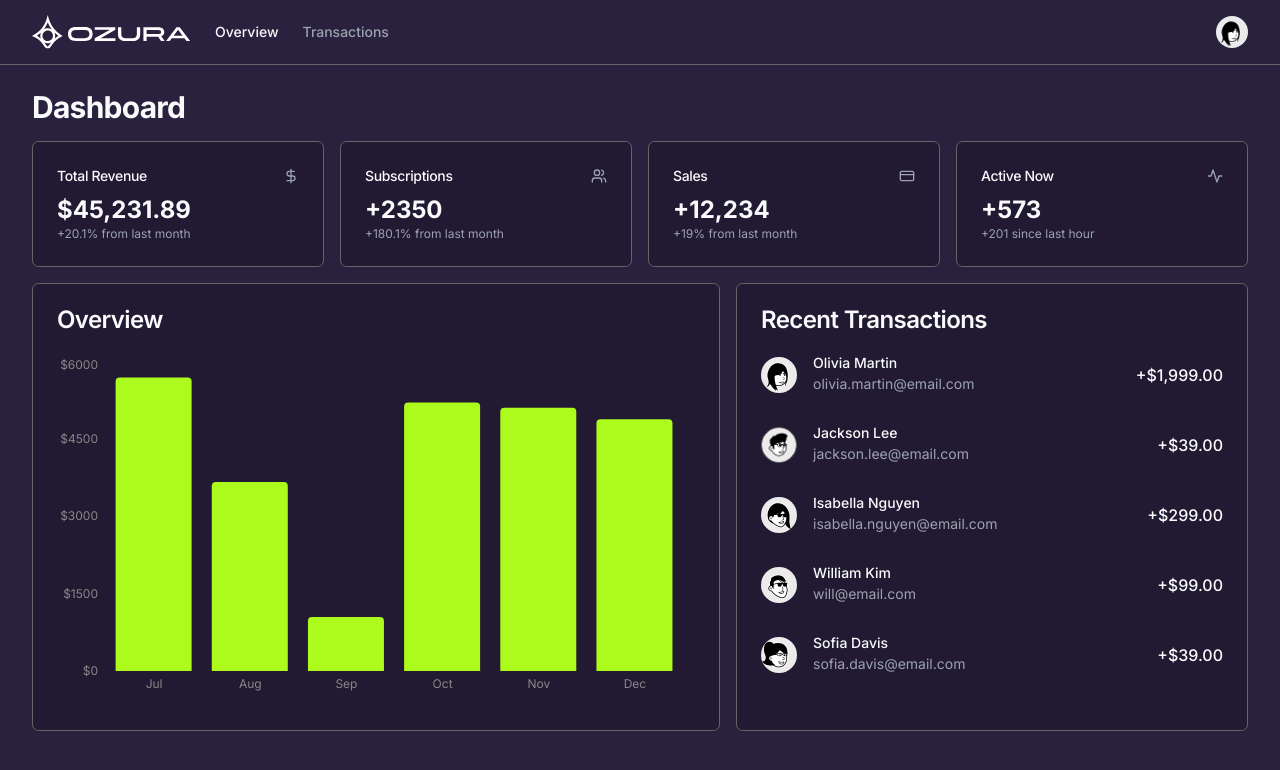
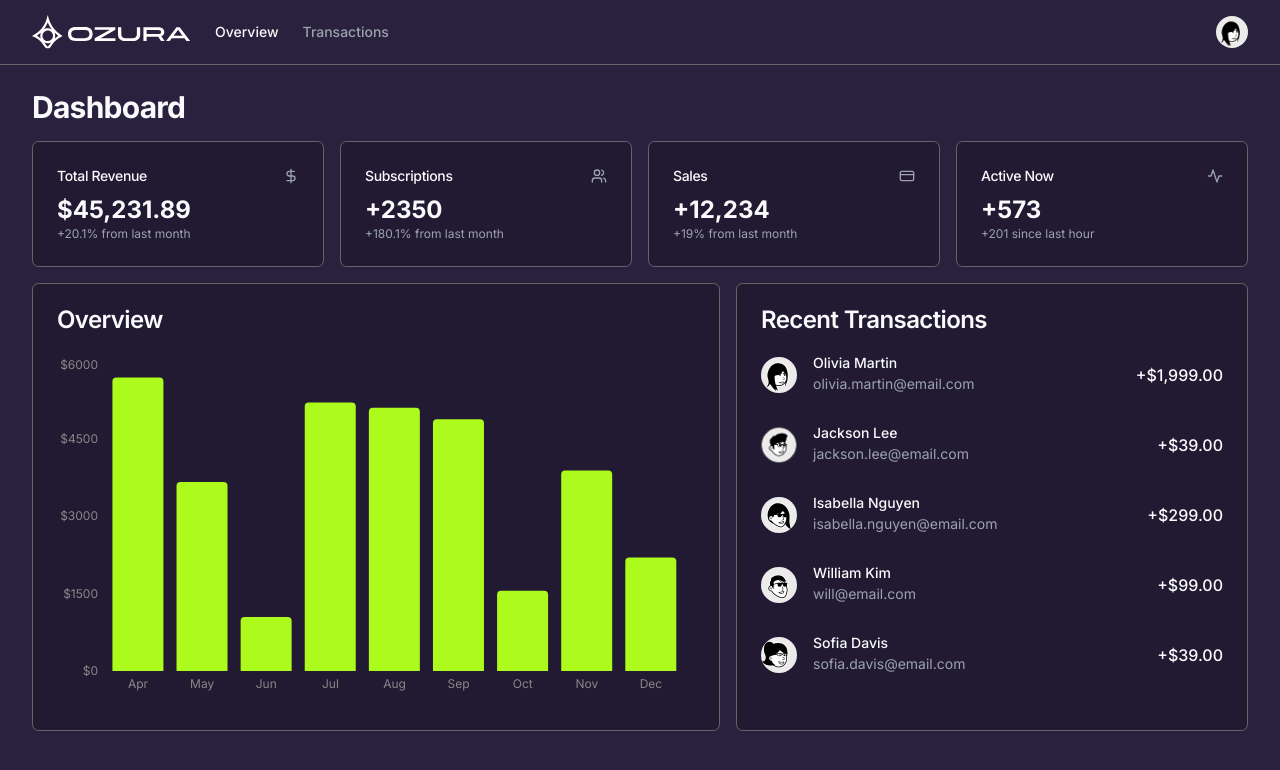
Before and after one commit to umair-vettel/ozura-merchant-dashboard, a Next.js app: page / in a window 1280 px wide. Shown: the top 770 px of the page. Built offline with nearby package versions, Linux system fonts and the light colour scheme.

Commit message:
fixed colors

```diff
--- a/src/app/(dashboard)/transactions/page.tsx
+++ b/src/app/(dashboard)/transactions/page.tsx
@@ -1,5 +1,6 @@
 import { Payment, columns } from "./columns";
 import { DataTable } from "@components/ui/data-table";
+import { Metadata } from "next";
 
 async function getData(): Promise<Payment[]> {
   // Fetch data from your API here.
@@ -357,13 +358,18 @@ async function getData(): Promise<Payment[]> {
   ];
 }
 
+export const metadata: Metadata = {
+  title: "Transactions | Ozura Pay",
+  description: "Transactions | Ozura Pay",
+};
+
 export default async function DemoPage() {
   const data = await getData();
 
   return (
     <>
       <div className="flex items-center justify-between space-y-2">
-        <h2 className="text-3xl font-bold tracking-tight">Users</h2>
+        <h2 className="text-3xl font-bold tracking-tight">Transactions</h2>
       </div>
       <div className=" mx-auto ">
         <DataTable columns={columns} data={data} />
--- a/src/app/globals.css
+++ b/src/app/globals.css
@@ -105,13 +105,14 @@
     --muted-foreground: 217.9 10.6% 64.9%;
     --accent: 256, 31%, 15%;
     --accent-foreground: 210 20% 98%;
-    --destructive: 0 62.8% 30.6%;
+    --destructive: 0 99% 40.6%;
     --destructive-foreground: 210 20% 98%;
     --border: 0, 0%, 40%;
     --input: 0, 0%, 40%;
     --ring: 0, 0%, 40%;
     --radius: 0.4rem;
     --hover: 0, 0%, 40%;
+    --ozura: 257, 31%, 19%;
   }
 }
 
--- a/src/components/dashboard/overview.tsx
+++ b/src/components/dashboard/overview.tsx
@@ -15,18 +15,18 @@ const data = [
   //   name: "Mar",
   //   total: Math.floor(Math.random() * 5000) + 1000,
   // },
-  // {
-  //   name: "Apr",
-  //   total: Math.floor(Math.random() * 5000) + 1000,
-  // },
-  // {
-  //   name: "May",
-  //   total: Math.floor(Math.random() * 5000) + 1000,
-  // },
-  // {
-  //   name: "Jun",
-  //   total: Math.floor(Math.random() * 5000) + 1000,
-  // },
+  {
+    name: "Apr",
+    total: Math.floor(Math.random() * 5000) + 1000,
+  },
+  {
+    name: "May",
+    total: Math.floor(Math.random() * 5000) + 1000,
+  },
+  {
+    name: "Jun",
+    total: Math.floor(Math.random() * 5000) + 1000,
+  },
   {
     name: "Jul",
     total: Math.floor(Math.random() * 5000) + 1000,
--- a/src/components/ui/button.tsx
+++ b/src/components/ui/button.tsx
@@ -9,7 +9,7 @@ const buttonVariants = cva(
   {
     variants: {
       variant: {
-        default: "bg-primary text-primary-foreground hover:bg-primary/90",
+        default: "bg-primary text-[#2a213f] ",
         destructive:
           "bg-destructive text-destructive-foreground hover:bg-destructive/90",
         outline:
```
